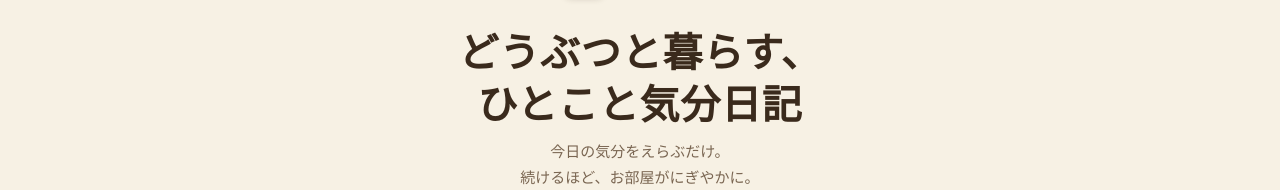
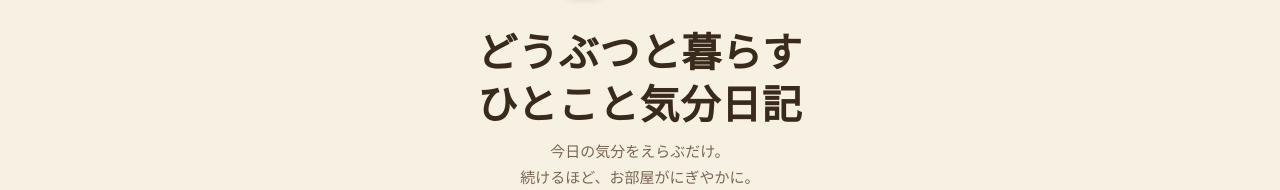
Before and after one commit to asuka5win7/asuka5win7.github.io, a plain HTML site: page taisetsu/index.html in a window 1280 px wide. Shown: the part 65-255 px from the top of the page. Drawn offline with Linux system fonts and the light colour scheme.

Commit message:
ひとこと日記：LP の見出しの読点を外す
Co-Authored-By: Claude Opus 5.5 <noreply@anthropic.com>

```diff
--- a/taisetsu/index.html
+++ b/taisetsu/index.html
@@ -7,7 +7,7 @@
   <meta name="description" content="ひとこと日記は、小さなどうぶつと3Dのお部屋で暮らしながら、毎日の気分をひとことで記録し、自分で決めたチャレンジを続けるiPhone向けのセルフケアアプリです。無料・登録なし。記録は端末の中だけに保存されます。">
   <link rel="canonical" href="https://asuka5win7.github.io/taisetsu/">
   <meta property="og:type" content="website">
-  <meta property="og:title" content="ひとこと日記 - どうぶつと暮らす、ひとこと気分日記">
+  <meta property="og:title" content="ひとこと日記 - どうぶつと暮らす ひとこと気分日記">
   <meta property="og:description" content="気分をえらぶだけ。続けるほど、お部屋がにぎやかに。無料・登録なし・日記はiPhoneの中だけ。">
   <meta property="og:image" content="https://asuka5win7.github.io/taisetsu/img/room.webp">
   <meta property="og:url" content="https://asuka5win7.github.io/taisetsu/">
@@ -45,7 +45,7 @@
       <img src="icon.png" alt="" width="44" height="44">
       <span>ひとこと日記</span>
     </div>
-    <h1>どうぶつと暮らす、<br>ひとこと気分日記</h1>
+    <h1>どうぶつと暮らす<br>ひとこと気分日記</h1>
     <p class="lead">今日の気分をえらぶだけ。<br>続けるほど、お部屋がにぎやかに。</p>
     <a class="cta dl" href="https://apps.apple.com/jp/app/id6836663352">
       <svg viewBox="0 0 24 24" width="22" height="22" aria-hidden="true"><path fill="currentColor" d="M16.4 12.6c0-2.4 2-3.6 2.1-3.7-1.2-1.7-3-1.9-3.6-2-1.5-.2-3 .9-3.8.9-.8 0-2-.9-3.3-.9-1.7 0-3.3 1-4.2 2.5-1.8 3.1-.5 7.7 1.3 10.2.9 1.2 1.9 2.6 3.2 2.6 1.3-.1 1.8-.8 3.3-.8 1.6 0 2 .8 3.4.8 1.4 0 2.3-1.3 3.1-2.5 1-1.4 1.4-2.8 1.4-2.9 0 0-2.8-1.1-2.9-4.2zM13.9 5.2c.7-.8 1.2-2 1-3.2-1 0-2.2.7-3 1.5-.6.7-1.2 1.9-1 3.1 1.1.1 2.3-.6 3-1.4z"/></svg>
```
